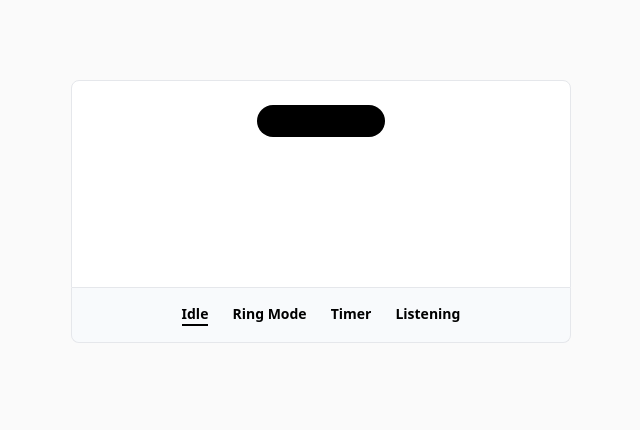
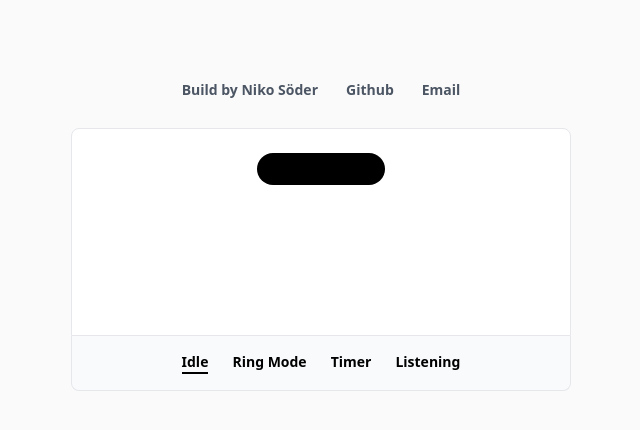
Before and after one commit to NikoSoder/dynamic-island, a React (Vite) app: page / in a window 1280 px wide. Shown: the top 430 px of the page, without its empty margins (319-959 px from the left). Built offline with nearby package versions, Linux system fonts and the light colour scheme.

Commit message:
Add header

```diff
--- a/src/App.tsx
+++ b/src/App.tsx
@@ -12,8 +12,13 @@ const App = () => {
       : "button-hover text-sm font-semibold";
 
   return (
-    <main className="mt-20 flex items-center justify-center">
-      <div className="w-[500px]">
+    <main className="mt-20 flex flex-col items-center justify-center gap-7">
+      <section className="flex gap-7 text-sm font-semibold text-gray-600">
+        <p>Build by Niko Söder</p>
+        <a href="">Github</a>
+        <a href="">Email</a>
+      </section>
+      <section className="w-[500px]">
         <div className="flex h-52 justify-center rounded-t-lg border bg-white p-6">
           <div
             className={`h-7 w-32 rounded-[32px] bg-black p-4 text-sm text-white opacity-0 transition-all duration-500 ease-[cubic-bezier(0.37,-0.8,0.26,1.45)]${
@@ -56,7 +61,7 @@ const App = () => {
             Listening
           </button>
         </div>
-      </div>
+      </section>
     </main>
   );
 };
```
